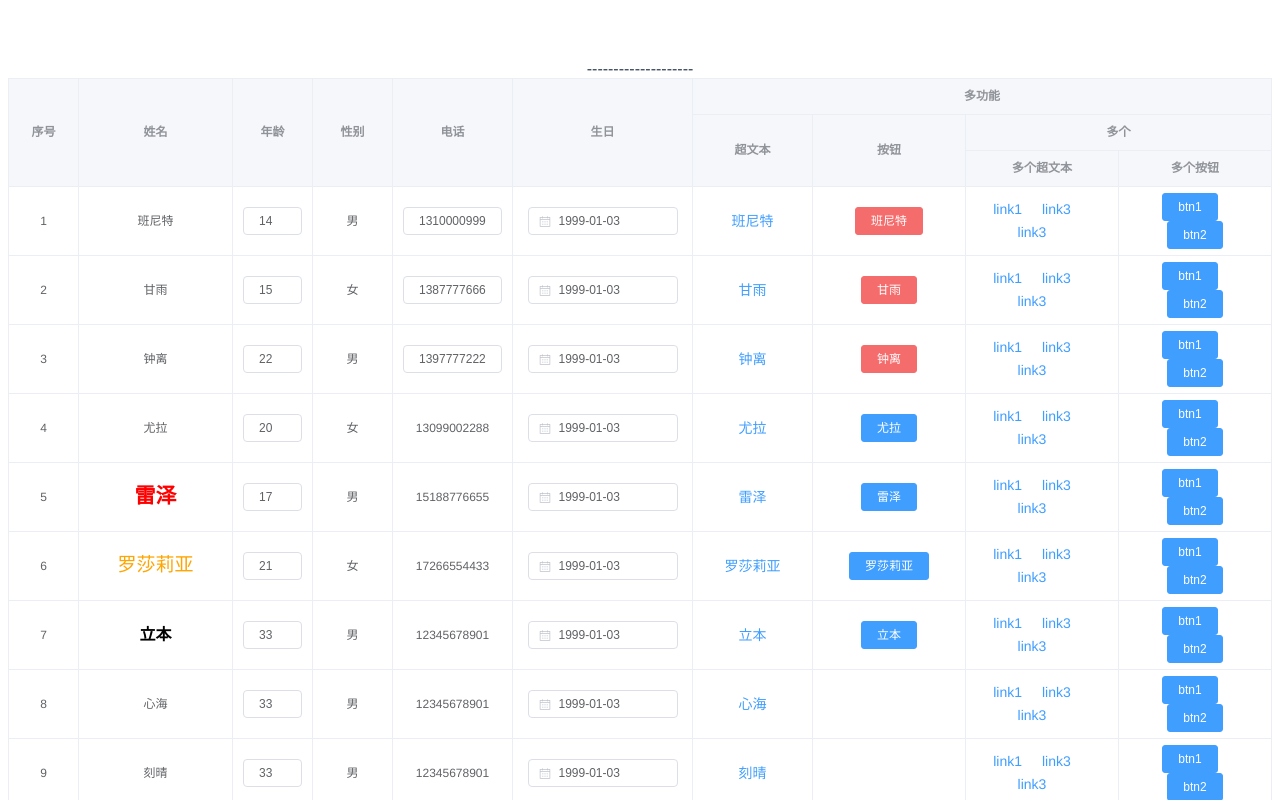
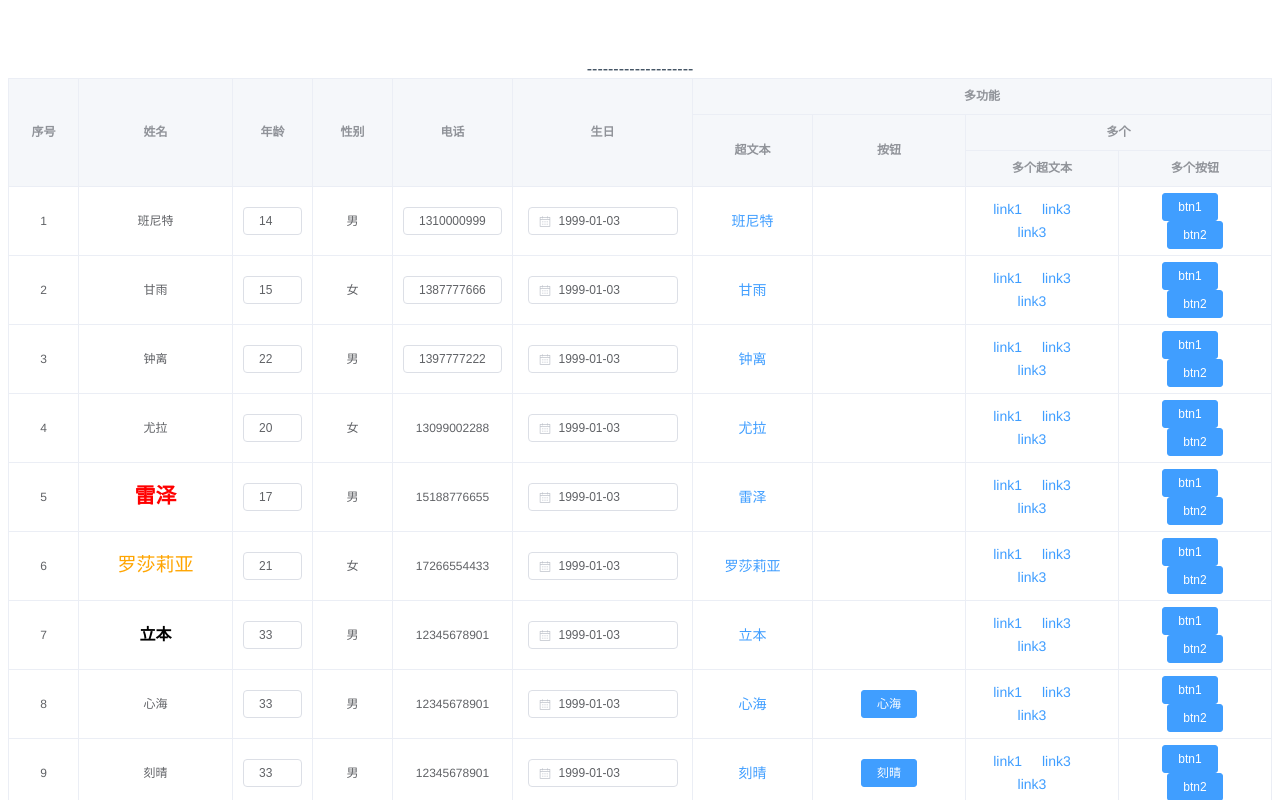
Before and after one commit to SnackW/vue-sw-table, a Vue app: page / in a window 1280 px wide. Shown: the top 800 px of the page. Built offline with nearby package versions, Linux system fonts and the light colour scheme.

Commit message:
补充说明

```diff
--- a/examples/App.vue
+++ b/examples/App.vue
@@ -49,9 +49,7 @@ export default {
           width: 120,
           e_t: ({ row, index }) => {
             console.log(row)
-            if ([0, 1, 2].includes(index)) {
-              return true
-            }
+            return !![0, 1, 2].includes(index)
           },
         },
         {
@@ -79,21 +77,13 @@ export default {
               l: '按钮',
               button: true,
               hidden: ({ index }) => {
-                if ([0, 1, 2, 3, 4, 5, 6].includes(index)) {
-                  return false
-                } else {
-                  return true
-                }
+                return !![0, 1, 2, 3, 4, 5, 6].includes(index)
               },
               button_t: ({ row }) => {
                 return row.name
               },
               button_type: ({ index }) => {
-                if ([0, 1, 2].includes(index)) {
-                  return 'danger'
-                } else {
-                  return 'primary'
-                }
+                return [0, 1, 2].includes(index) ? 'danger' : 'primary'
               },
               button_Func: ({ row, index }) => {
                 console.log('点击了' + index + '行：' + row)
@@ -130,7 +120,7 @@ export default {
     }
   },
   mounted() {
-    // this.$refs.formlist.listdata =
+    // todo
   },
 }
 </script>
```
Also changed, not shown: 1 other file (tests, documents, lock files or other folders).
